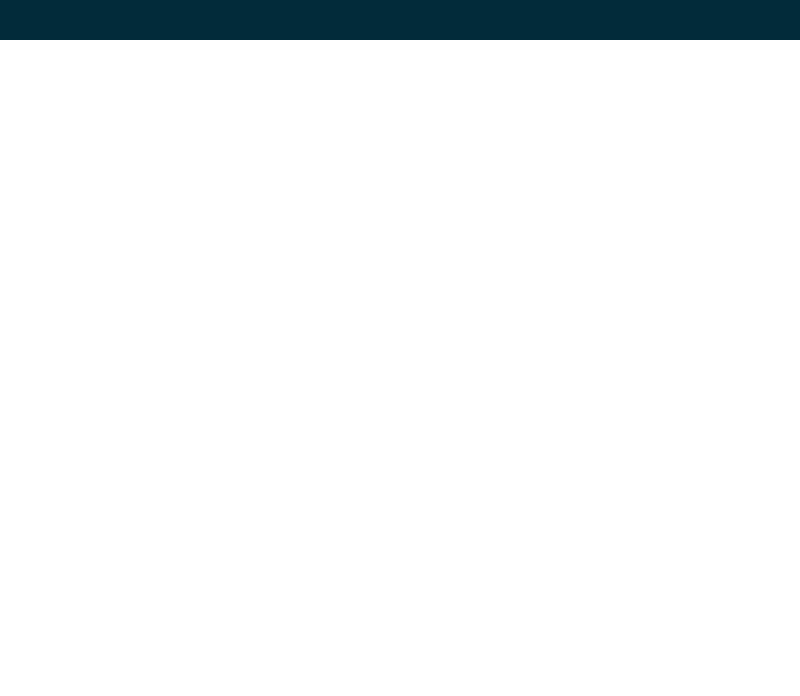
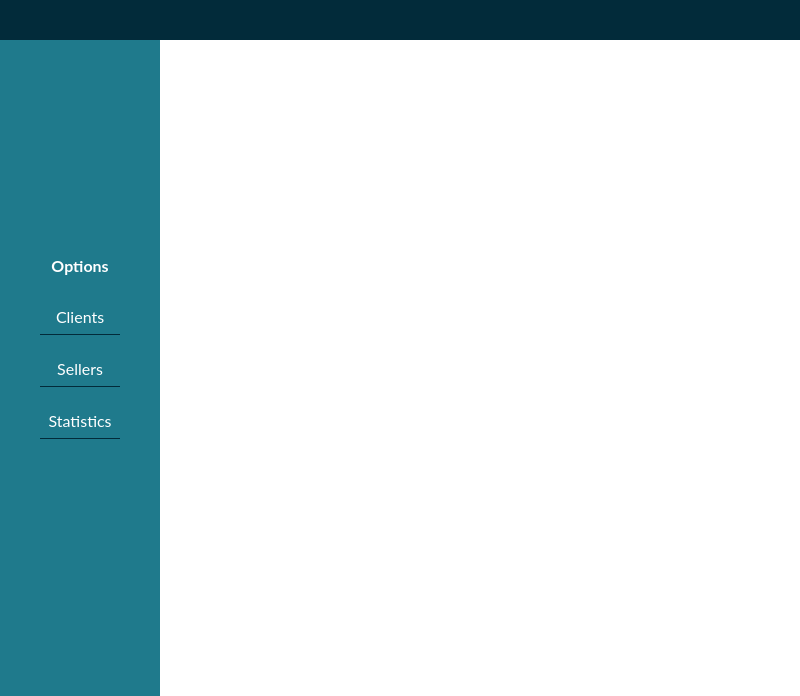
Before and after one commit to Khodor-Hassoun/e-commerce_project, an Electron app: page frontend-admin/seller.html in a window 800 px wide. Shown: the part 104-800 px from the top of the page. Drawn offline with Linux system fonts and the light colour scheme.

Commit message:
Added side menu for seller page

```diff
--- a/frontend-admin/seller.html
+++ b/frontend-admin/seller.html
@@ -12,5 +12,18 @@
         <h1>LOGO</h1>
         <h3>Welcome <span id="admin_name">admin!</span></h3>
     </header>
+
+    <div class="seller_container">
+        <div class="side_menu_container">
+            <ul class="menu">
+                <li><h4>Options</h4></li>
+                <li>Clients</li>
+                <li>Sellers</li>
+                <li>Statistics</li>
+            </ul>
+        </div>
+    </div>
+
+
 </body>
 </html>
```
